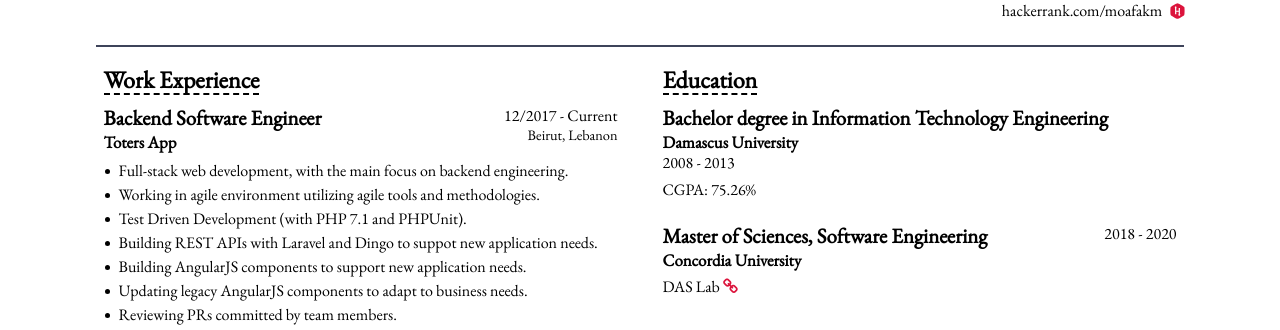
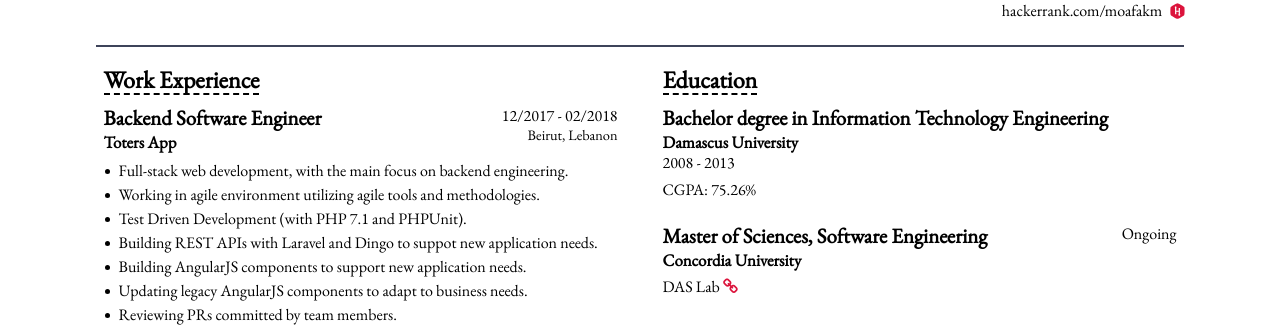
Before and after one commit to Moafak/moafak.github.io, a Jekyll site: the page cv/index.html, which Jekyll copies as it is, in a window 1280 px wide. Shown: the part 191-521 px from the top of the page. Built offline with Jekyll 4.4.1, drawn with Linux system fonts in a browser that asks for light colours.

Commit message:
date fix

```diff
--- a/cv/index.html
+++ b/cv/index.html
@@ -149,7 +149,7 @@
                   <h2>Toters App</h2>
               </div>
               <div class="experience-dateloc">
-                <h6 class="date">12/2017 - Current</h6>
+                <h6 class="date">12/2017 - 02/2018</h6>
                 <h6 class="location">Beirut, Lebanon</h6>
               </div>
             </div>
@@ -286,7 +286,7 @@
                 <p>DAS Lab <a href="http://das.encs.concordia.ca/" target="_blank"><i class="fa fa-link"></i></a></p>
               </div>
 
-              <h6 class="date">2018 - 2020</h6>
+              <h6 class="date">Ongoing</h6>
 
             </div>
             <p>&nbsp;</p>
```
